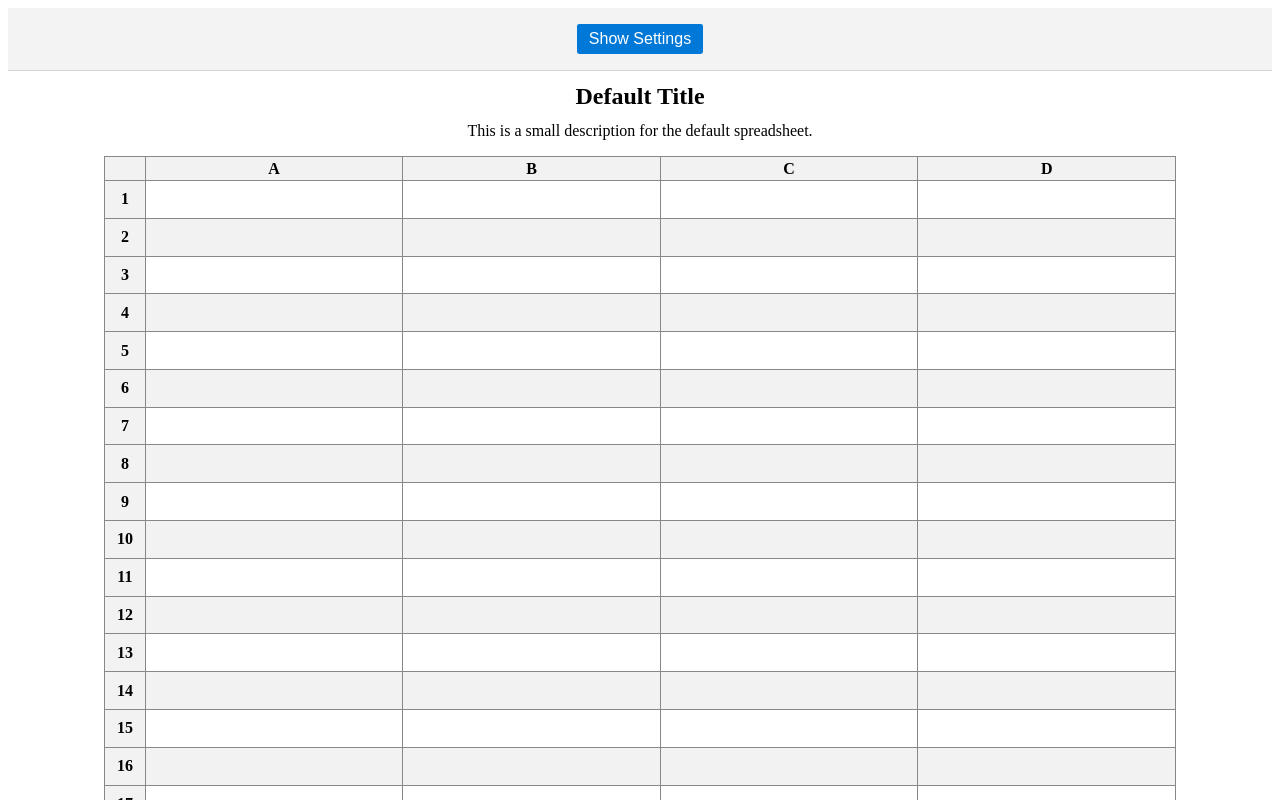
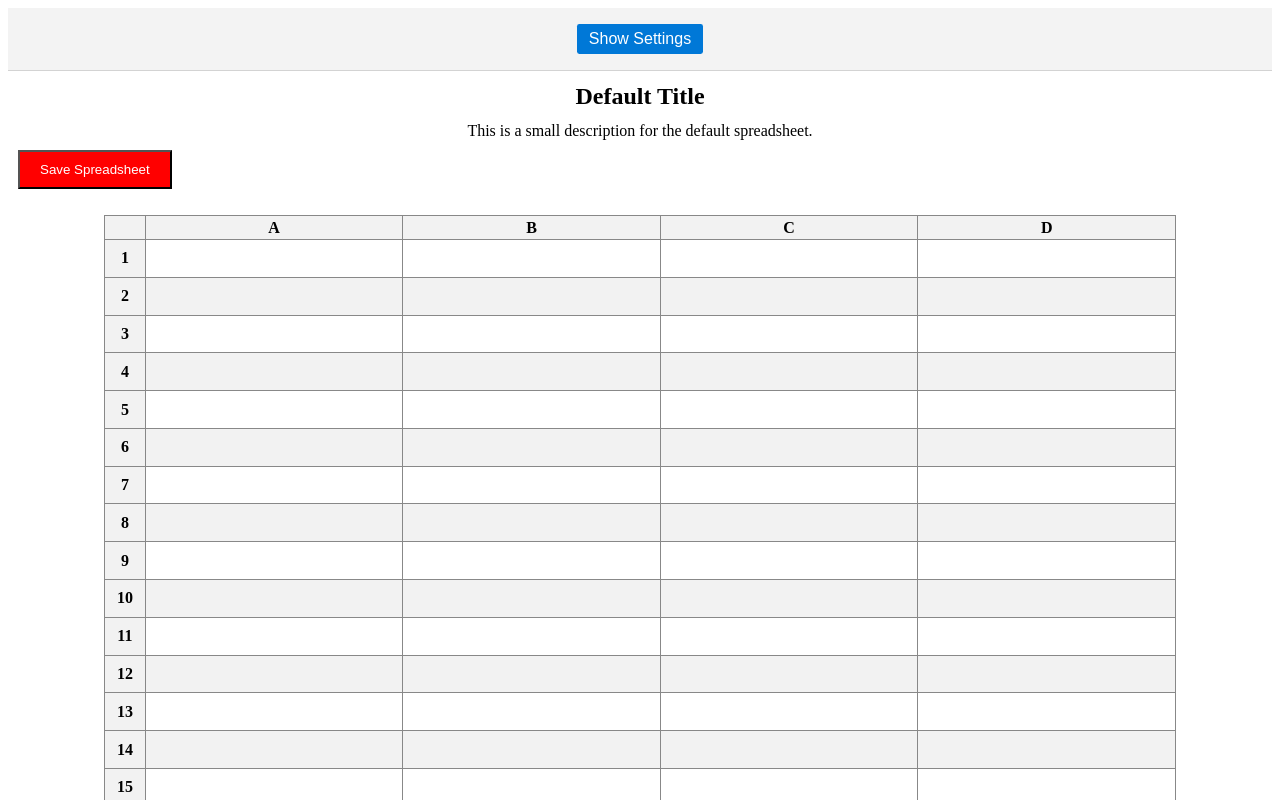
Before and after one commit to Ign1tz/CoSheet, a React (Create React App) app in the folder client/: page /spreadsheet in a window 1280 px wide. Shown: the top 800 px of the page. Built offline with nearby package versions, Linux system fonts and the light colour scheme; no server answers.

Commit message:
edit empty only

```diff
--- a/client/src/components/Spreadsheet.js
+++ b/client/src/components/Spreadsheet.js
@@ -1,8 +1,8 @@
 import React, {useEffect, useState} from 'react';
 import '../styles/Spreadsheet.css';
 
-export default function Spreadsheet({ numberOfRows, numberOfColumns, cellFormatting, onCellSelect, selectedCell, columnHeadersEditable}) {
-    const [spreadsheetRows, setSpreadsheetRows] = useState([]);
+export default function Spreadsheet({ numberOfRows, numberOfColumns, cellFormatting, onCellSelect, selectedCell, columnHeadersEditable, editEmptyOnly}) {
+    const [spreadsheetRows, setSpreadsheetRows] = useState([])
 
      useEffect(() => {
             fetchData();
@@ -25,13 +25,25 @@ export default function Spreadsheet({ numberOfRows, numberOfColumns, cellFormatt
     };
 
     const createSpreadsheet = () => {
-        const rows = Array.from({ length: numberOfRows }, () =>
-            Array.from({ length: numberOfColumns }, () => '')
-        );
-        setSpreadsheetRows(rows);
+        setSpreadsheetRows(currentRows => {
+            // Adjust the number of rows
+            const adjustedRows = currentRows.length > numberOfRows
+                ? currentRows.slice(0, numberOfRows)
+                : [...currentRows, ...Array.from({ length: numberOfRows - currentRows.length }, () => Array(numberOfColumns).fill(''))];
+
+            // Adjust the number of columns in each row
+            return adjustedRows.map(row =>
+                row.length > numberOfColumns
+                    ? row.slice(0, numberOfColumns)
+                    : [...row, ...Array(numberOfColumns - row.length).fill('')]
+            );
+        });
     };
 
     const handleCellContentChange = (rowIndex, colIndex, content) => {
+        if (editEmptyOnly && spreadsheetRows[rowIndex][colIndex] !== '') {
+            return;
+        }
         const newRows = [...spreadsheetRows];
         newRows[rowIndex][colIndex] = content;
         setSpreadsheetRows(newRows);
@@ -106,7 +118,7 @@ export default function Spreadsheet({ numberOfRows, numberOfColumns, cellFormatt
                                 return (
                                     <td
                                         key={cellId}
-                                        contentEditable
+                                        contentEditable={!editEmptyOnly || spreadsheetRows[rowIndex][colIndex] === ''}
                                         onClick={() => onCellSelect(rowIndex, colIndex)}
                                         onBlur={(e) => handleCellContentChange(rowIndex, colIndex, e.target.innerText)}
                                         className={`cell ${selectedCell && selectedCell.row === rowIndex && selectedCell.col === colIndex ? 'selected' : ''}`}
--- a/client/src/pages/SpreadsheetPage.js
+++ b/client/src/pages/SpreadsheetPage.js
@@ -1,6 +1,8 @@
 import React, { useState } from 'react';
 import SpreadsheetSettings from "../components/SpreadsheetSettings";
 import Spreadsheet from "../components/Spreadsheet";
+import '../styles/SpreadsheetPage.css';
+
 
 export default function SpreadsheetPage() {
     const [settings, setSettings] = useState({
@@ -45,12 +47,14 @@ export default function SpreadsheetPage() {
             />
             <h2 className="spreadsheet-title">{settings.title}</h2>
             <p className="spreadsheet-description">{settings.description}</p>
+            <button className="save-button">Save Spreadsheet</button>
             <Spreadsheet
                 numberOfRows={settings.numRows}
                 numberOfColumns={settings.numColumns}
                 onCellSelect={handleSelectCell}
                 cellFormatting={cellFormatting}
                 columnHeadersEditable={settings.columnHeadersEditable}
+                editEmptyOnly={settings.editEmptyOnly}
             />
         </div>
     );
--- /dev/null
+++ b/client/src/styles/SpreadsheetPage.css
@@ -0,0 +1,6 @@
+.save-button {
+    padding: 10px 20px;
+    margin: 10px;
+    color: white;
+    background-color: red;
+}
```
